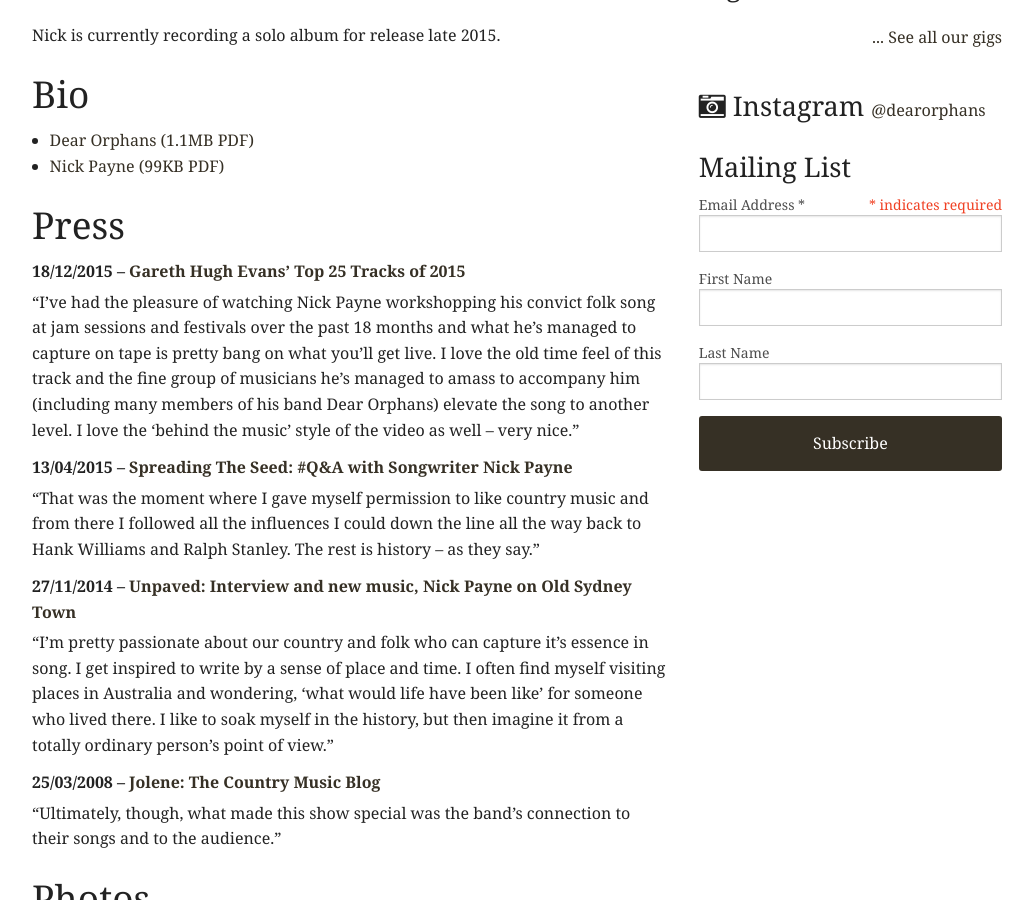
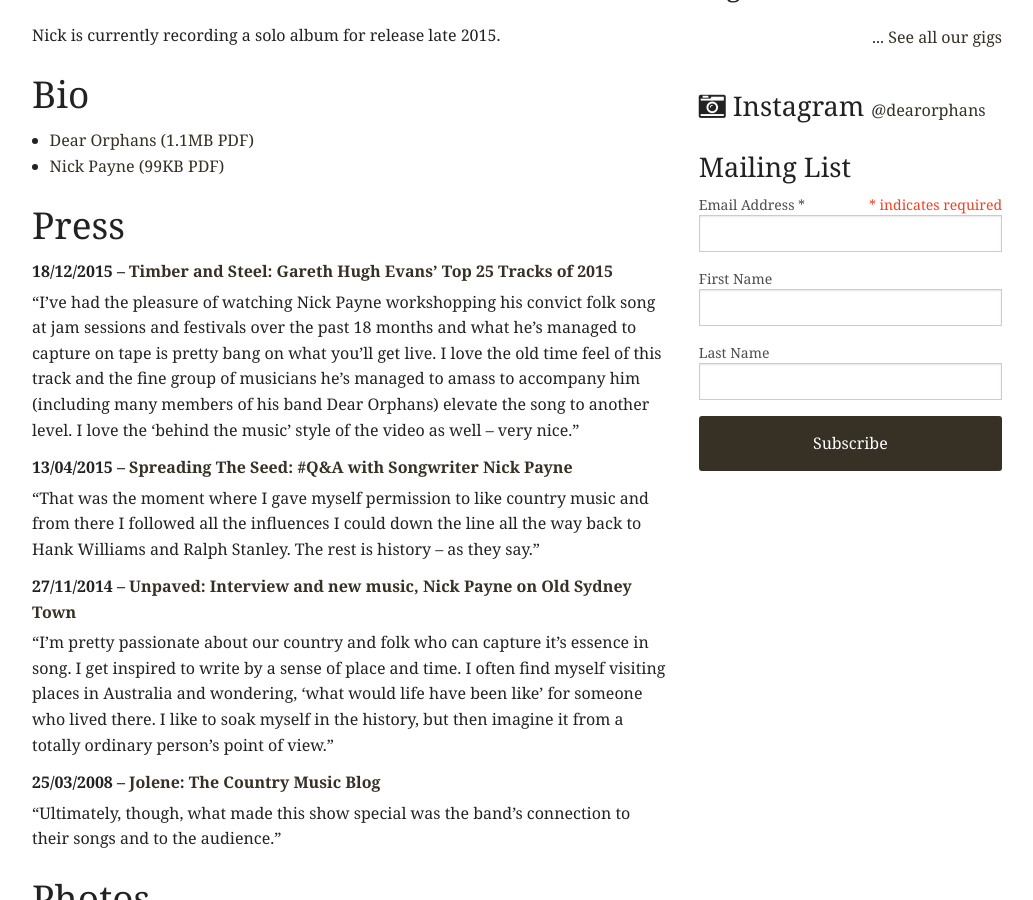
Before and after one commit to nbpayne/dear-orphans, a Jekyll site: the page built from 06-media.md, in a window 1280 px wide and 900 px high, scrolled down 527 px. Shown: the whole window, without its empty margins (123-1156 px from the left). Built offline with Jekyll 4.4.1, drawn with Linux system fonts in a browser that asks for light colours.

Commit message:
Minor copy change.

```diff
--- a/06-media.md
+++ b/06-media.md
@@ -22,7 +22,7 @@ Nick is currently recording a solo album for release late 2015.
 
 ## Press
 
-18/12/2015 -- [Gareth Hugh Evans’ Top 25 Tracks of 2015](https://timberandsteel.wordpress.com/2015/12/18/gareth-hugh-evans-top-25-tracks-of-2015/){:target="_blank"}
+18/12/2015 -- [Timber and Steel: Gareth Hugh Evans’ Top 25 Tracks of 2015](https://timberandsteel.wordpress.com/2015/12/18/gareth-hugh-evans-top-25-tracks-of-2015/){:target="_blank"}
 : "I’ve had the pleasure of watching Nick Payne workshopping his convict folk song at jam sessions and festivals over the past 18 months and what he’s managed to capture on tape is pretty bang on what you’ll get live. I love the old time feel of this track and the fine group of musicians he’s managed to amass to accompany him (including many members of his band Dear Orphans) elevate the song to another level. I love the 'behind the music' style of the video as well -- very nice."
 
 13/04/2015 -- [Spreading The Seed: #Q&amp;A with Songwriter Nick Payne](http://www.spreadingtheseed.com/post/116282706894/q-a-with-songwriter-nick-payne){:target="_blank"}
```
